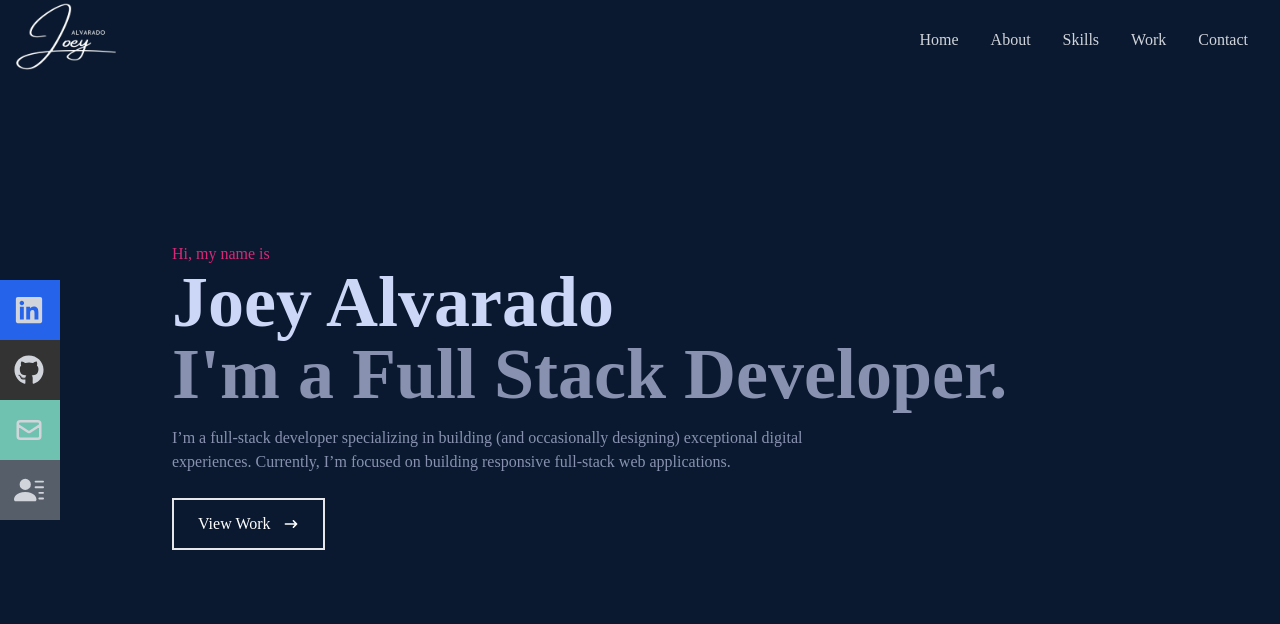
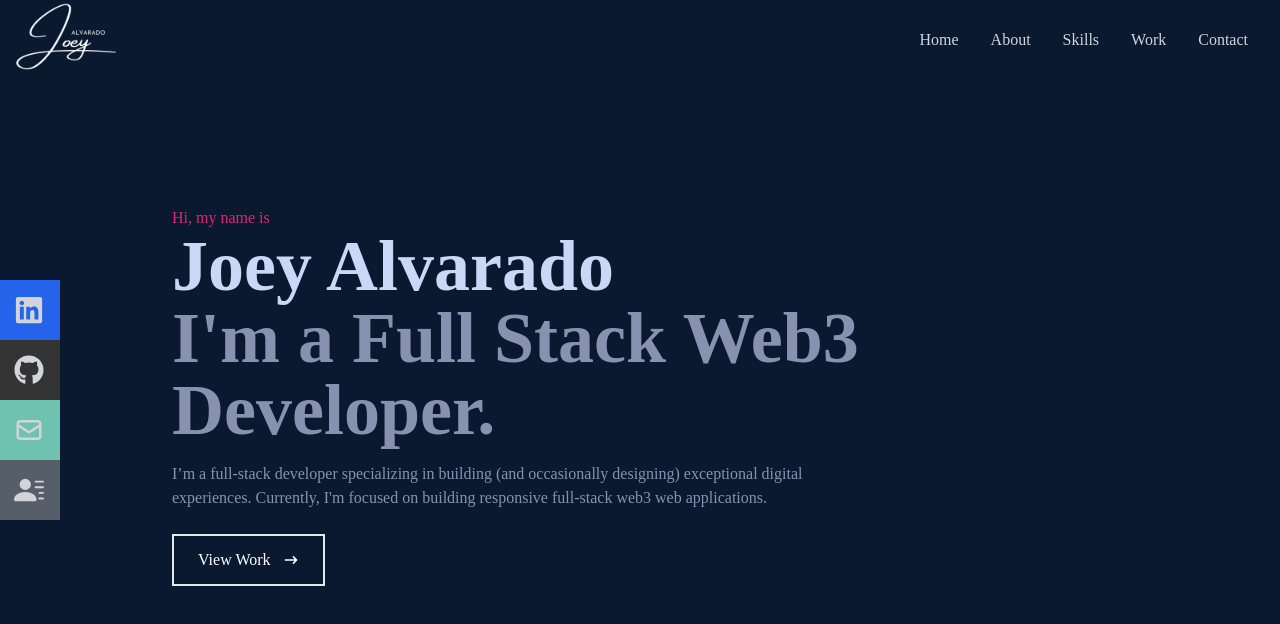
Before and after one commit to DigitalOutbreak/Personal-Website, a React (Create React App) app: page / in a window 1280 px wide. Shown: the top 624 px of the page. Built offline with nearby package versions, Linux system fonts and the light colour scheme.

Commit message:
text changes

```diff
--- a/src/components/Home.jsx
+++ b/src/components/Home.jsx
@@ -12,12 +12,12 @@ const Home = () => {
           Joey Alvarado
         </h1>
         <h2 className="text-4xl sm:text-7xl font-bold text-[#8892b0]">
-          I'm a Full Stack Developer.
+          I'm a Full Stack Web3 Developer.
         </h2>
         <p className="text-[#8892b0] py-4 max-w-[700px]">
           I’m a full-stack developer specializing in building (and occasionally
-          designing) exceptional digital experiences. Currently, I’m focused on
-          building responsive full-stack web applications.
+          designing) exceptional digital experiences. Currently, I'm focused on
+          building responsive full-stack web3 web applications.
         </p>
         <div>
           <Link to="work" smooth={true} duration={500}>
```
Also changed, not shown: 1 other file (tests, documents, lock files or other folders).
